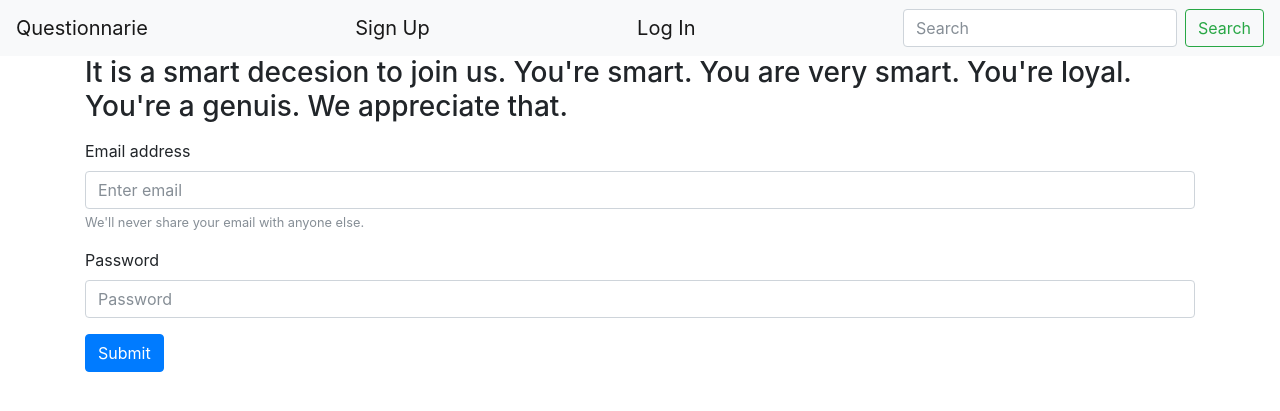
After one commit to GrailFinder/questionnaire, a Flask app: page /register in a window 1280 px wide. The commit adds this page. Shown: the top 411 px of the page. Run offline with Flask 2, Linux system fonts and the light colour scheme; parts of the project's set-up code (start-up, migrations or seed data) failed here and were passed over; some libraries are stand-ins or nearby versions.

Commit message:
registration

```diff
--- a/services/questmaker/api/users.py
+++ b/services/questmaker/api/users.py
@@ -94,3 +94,22 @@ def get_all_users():
         }
     }
     return make_response(jsonify(response_object)), 200
+
+
+
+### bootstrap front
+
+@users_blueprint.route('/register', methods=['GET', 'POST'])
+def register():
+    if request.method == "GET":
+        return render_template('reg.html')
+    elif request.method == "POST":
+        return str(request.form)
+
+
+@users_blueprint.route('/login', methods=['GET', 'POST'])
+def login():
+    if request.method == "GET":
+        return render_template('login.html')
+    elif request.method == "POST":
+        return str(request.form)
--- a/services/questmaker/templates/base.html
+++ b/services/questmaker/templates/base.html
@@ -23,6 +23,8 @@
 
         <nav class="navbar navbar-light bg-light justify-content-between">
             <a class="navbar-brand" href="/">Questionnarie</a>
+            <a class="navbar-brand" href="/register">Sign Up</a>
+            <a class="navbar-brand" href="/login">Log In</a>
             <form class="form-inline">
                 <input class="form-control mr-sm-2" type="search" placeholder="Search" aria-label="Search">
                 <button class="btn btn-outline-success my-2 my-sm-0" type="submit">Search</button>
--- /dev/null
+++ b/services/questmaker/templates/reg.html
@@ -0,0 +1,30 @@
+{% extends "base.html" %}
+
+{% block content %}
+
+    <div class="container">
+        <div class="row">
+            <div class="col-sm">
+                <h3>
+                    <p>
+                    It is a smart decesion to join us. You're smart. You are very smart.
+                    You're loyal. You're a genuis. We appreciate that.
+                    </p>
+                </h3>
+            </div>
+        </div>
+
+        <form method="POST">
+            <div class="form-group">
+                <label for="exampleInputEmail1">Email address</label>
+                <input type="email" class="form-control" id="usermail" aria-describedby="emailHelp" placeholder="Enter email">
+                <small id="emailHelp" class="form-text text-muted">We'll never share your email with anyone else.</small>
+            </div>
+            <div class="form-group">
+                <label for="exampleInputPassword1">Password</label>
+                <input type="password" class="form-control" id="userpass" placeholder="Password">
+            </div>
+            <button type="submit" class="btn btn-primary">Submit</button>
+        </form>
+    </div>
+{% endblock %}
```
Also changed, not shown: services/questmaker/templates/login.html (added, +21 -0 lines), 1 other file.
